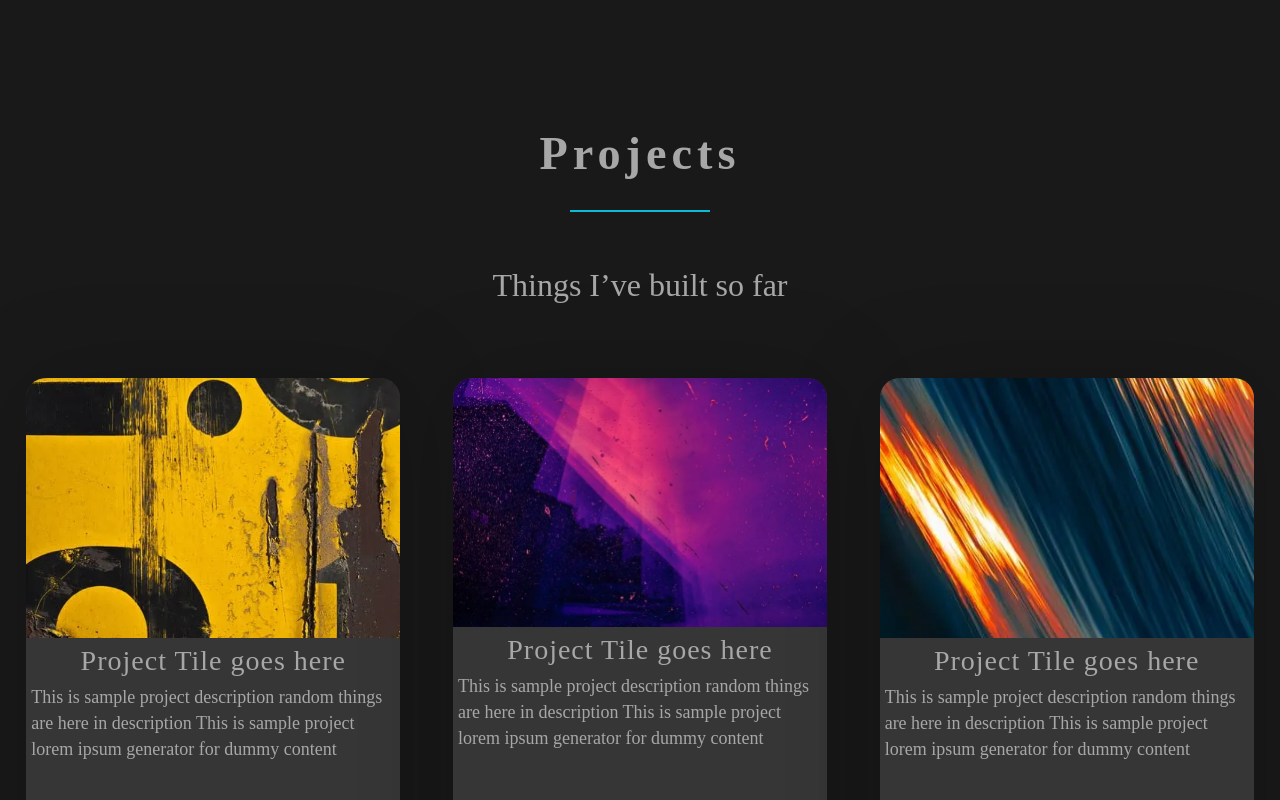
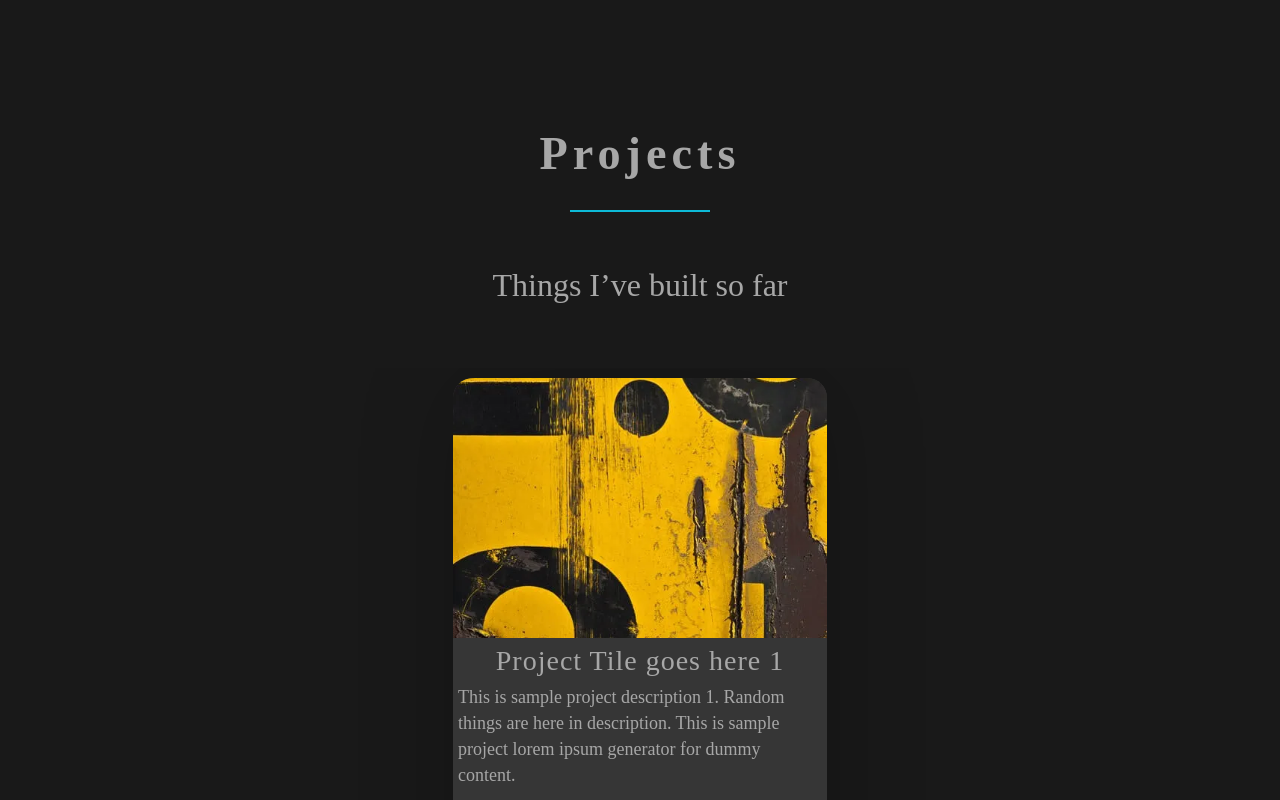
Before and after one commit to Sergey-Bukreev/SecondPortfolio, a React (Create React App) app: page / in a window 1280 px wide. Shown: the part 2280-3080 px from the top of the page. Built offline with nearby package versions, Linux system fonts and the light colour scheme.

Commit message:
add Slider for PROJECTS block

```diff
--- a/package.json
+++ b/package.json
@@ -14,6 +14,7 @@
     "@types/styled-components": "^5.1.30",
     "gh-pages": "^6.0.0",
     "react": "^18.2.0",
+    "react-alice-carousel": "^2.8.0",
     "react-dom": "^18.2.0",
     "react-scripts": "5.0.1",
     "styled-components": "^6.1.1",
--- a/src/layot/section/projects/Projects.tsx
+++ b/src/layot/section/projects/Projects.tsx
@@ -1,27 +1,20 @@
 import React from 'react';
 import {SectionTitle} from "../../../components/SectionTitle";
 import {Text} from "../techStack/TechStack";
-import {ProjectCard} from "./projectCard/ProjectCard";
-import PhotoProject1 from "./../../../assets/images/PhotoProject1.webp"
-import PhotoProject2 from "./../../../assets/images/PhotoProject2.webp"
-import PhotoProject3 from "./../../../assets/images/PhotoProject3.webp"
 import {FlexWrapper} from "../../../components/FlexWrapper";
 import {S} from "./Project_Style"
-export const Projects = () => {
+import {Container} from "../../../components/Container";
+import {Slider} from "./slider/Slider"
+export const Projects:React.FC = () => {
     return (
         <S.Projects>
-
+            <Container>
                 <SectionTitle>Projects</SectionTitle>
                 <Text>Things I’ve built so far</Text>
                 <FlexWrapper justify={"space-around"} wrap={"wrap"} align={"center"} >
-                    <ProjectCard  title={"Project Tile goes here"} text={"This is sample project description random things are here in description This is sample project lorem ipsum generator for dummy content"} src={PhotoProject1}/>
-                    <ProjectCard  title={"Project Tile goes here"} text={"This is sample project description random things are here in description This is sample project lorem ipsum generator for dummy content"} src={PhotoProject2} />
-                    <ProjectCard title={"Project Tile goes here"} text={"This is sample project description random things are here in description This is sample project lorem ipsum generator for dummy content"} src={PhotoProject3} />
-
+                    <Slider />
                 </FlexWrapper>
-
-
-
+            </Container>
 
         </S.Projects>
     );
--- /dev/null
+++ b/src/layot/section/projects/slider/Slider.tsx
@@ -0,0 +1,54 @@
+
+import React from 'react';
+import AliceCarousel from 'react-alice-carousel';
+import 'react-alice-carousel/lib/alice-carousel.css';
+import {S} from "./Slider_Styles"
+import {ProjectCard} from "../projectCard/ProjectCard";
+import PhotoProject1 from "../../../../assets/images/PhotoProject1.webp"
+import PhotoProject2 from "../../../../assets/images/PhotoProject2.webp"
+import PhotoProject3 from "../../../../assets/images/PhotoProject3.webp"
+
+const projects = [
+    {
+        title: "Project Tile goes here 1",
+        text: "This is sample project description 1. Random things are here in description. This is sample project lorem ipsum generator for dummy content.",
+        src: PhotoProject1
+    },
+    {
+        title: "Project Tile goes here 2",
+        text: "This is sample project description 2. Random things are here in description. This is sample project lorem ipsum generator for dummy content.",
+        src: PhotoProject2
+    },
+    {
+        title: "Project Tile goes here 3",
+        text: "This is sample project description 3. Random things are here in description. This is sample project lorem ipsum generator for dummy content.",
+        src: PhotoProject3
+    },
+    {
+        title: "Project Tile goes here 3",
+        text: "This is sample project description 3. Random things are here in description. This is sample project lorem ipsum generator for dummy content.",
+        src: PhotoProject3
+    },
+];
+
+const items = [
+    <S.Slide />
+
+];
+
+ export const Slider = () => (
+
+       <S.Slider>
+           <AliceCarousel
+               mouseTracking
+               items={projects.map((project, index) => (
+                   <div >
+                       <ProjectCard {...project} />
+                   </div>
+               ))}
+           />
+       </S.Slider>
+
+
+
+);
--- /dev/null
+++ b/src/layot/section/projects/slider/Slider_Styles.ts
@@ -0,0 +1,43 @@
+import styled from "styled-components";
+import {Theme} from "../../../../styles/Theme";
+
+
+const Slider = styled.div`
+
+  max-width: 1150px;
+  width: 100%;
+  min-height: 100%;
+  display: flex;
+  flex-direction: column;
+  align-items: center;
+
+`
+
+const Slide = styled.div`
+
+  text-align: center;
+`
+
+const Pagination = styled.div`
+span {
+  display: inline-block;
+  width: 7px;
+  height: 7px;
+  margin: 5px;
+  background: rgba(255, 255, 255, 0.5);
+  border-radius: 20%;
+  & + span {
+    margin-left: 5px;
+  }
+  &.active {
+    background-color: ${Theme.colors.accent};
+    width: 20px;
+  }
+}
+`
+
+export const S = {
+    Slider,
+    Slide,
+    Pagination
+}
```
